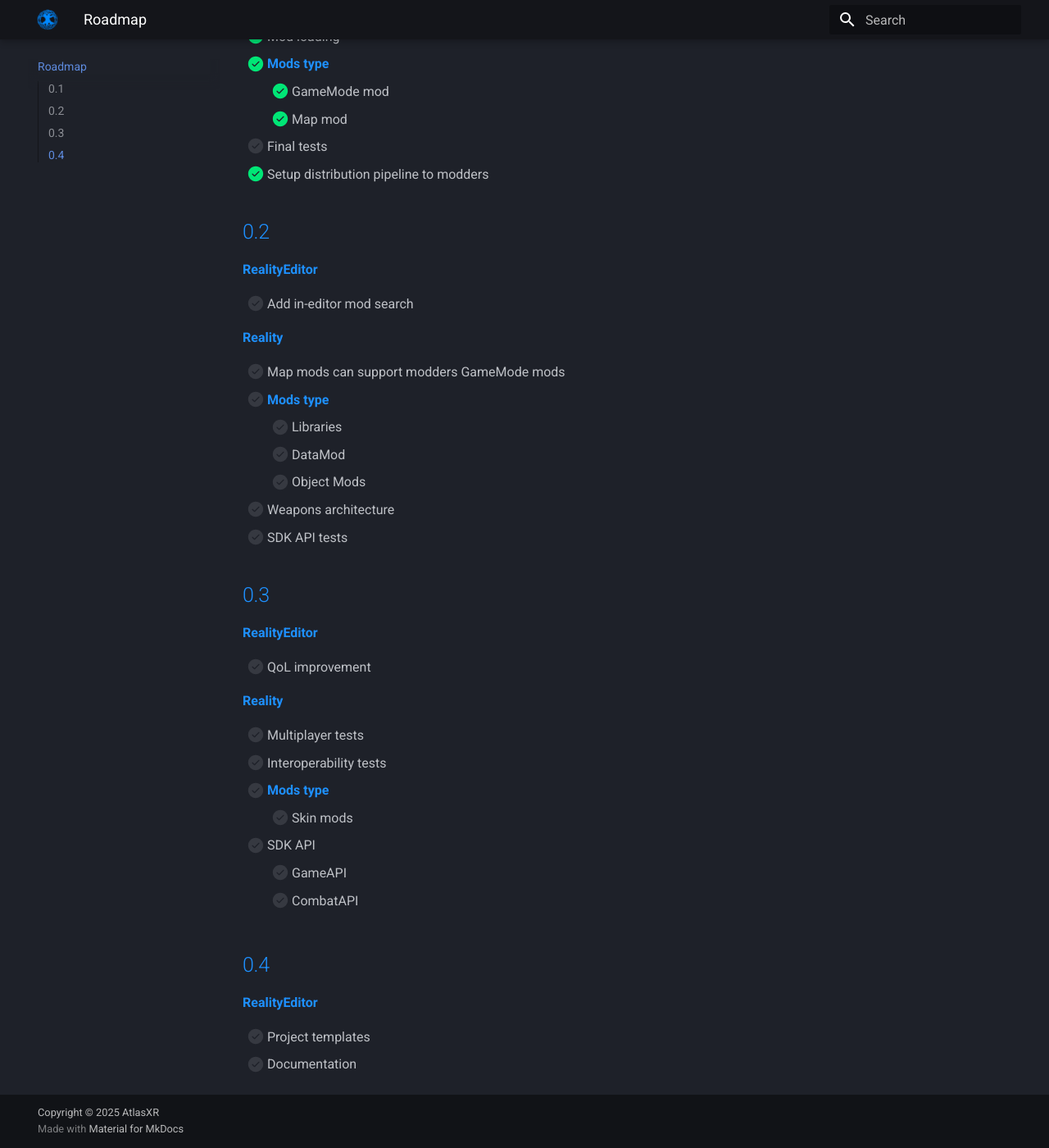
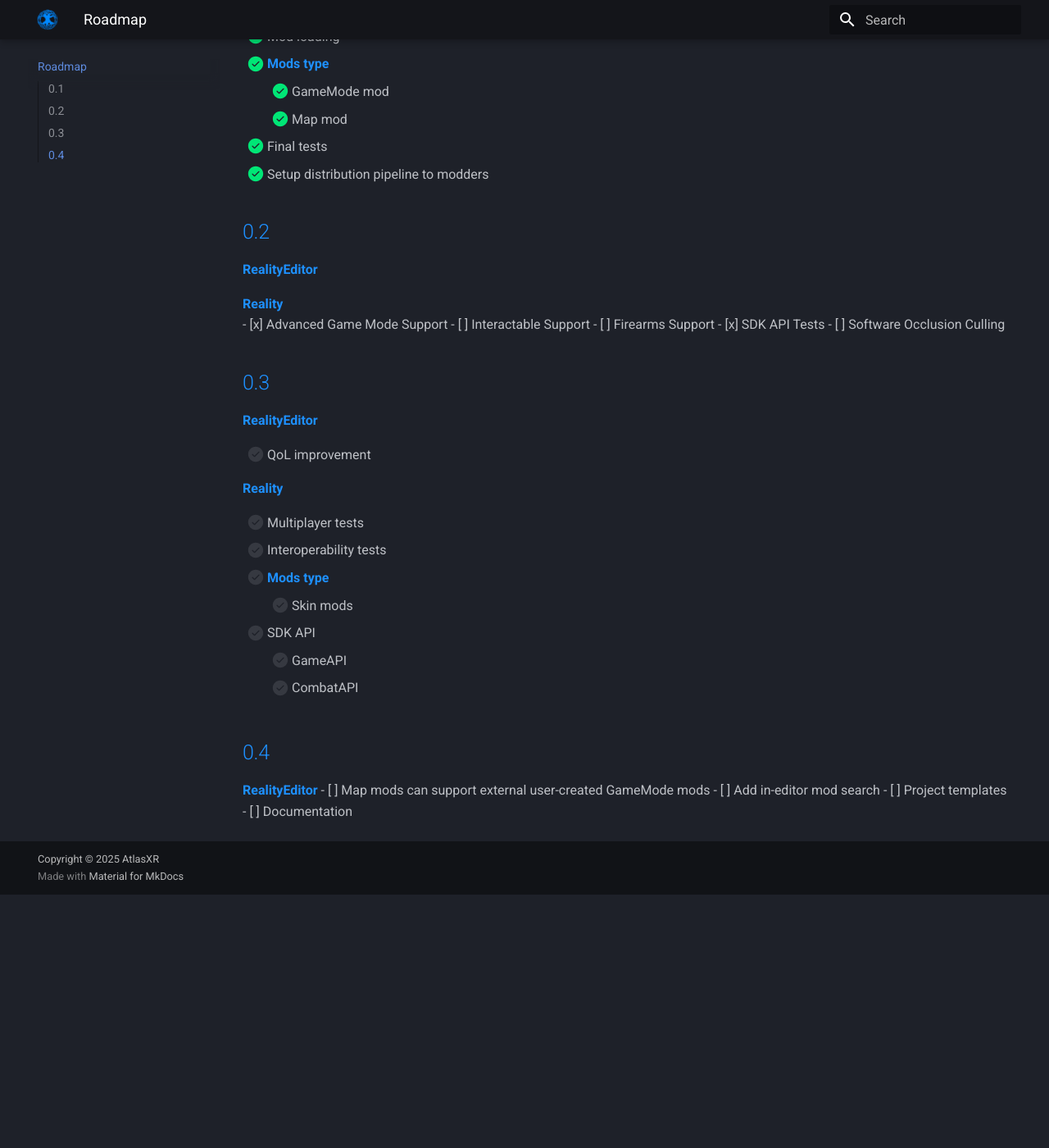
Before and after one commit to AtlasXRInc/RealitySDK-Documentation, an MkDocs documentation site: the page built from Documentation/Source/Roadmap.md, in a window 1280 px wide and 1400 px high, scrolled down 690 px. Shown: the whole window at 82% size. Built offline with MkDocs 1.6.1 and Material for MkDocs 9.7.7, drawn with Linux system fonts in a browser that asks for light colours; after the commit the page ends 1781 px from its top, so only the background shows below that.

Commit message:
Roadmap update

```diff
--- a/Documentation/Source/Roadmap.md
+++ b/Documentation/Source/Roadmap.md
@@ -23,23 +23,18 @@
 - [x] **Mods type**
     * [x] GameMode mod
     * [x] Map mod
-- [ ] Final tests
+- [x] Final tests
 - [x] Setup distribution pipeline to modders
 
 ## 0.2
 **RealityEditor**
 
-- [ ] Add in-editor mod search
-
 **Reality**
-
-- [ ] Map mods can support modders GameMode mods
-- [ ] **Mods type**
-    * [ ] Libraries
-    * [ ] DataMod
-    * [ ] Object Mods
-- [ ] Weapons architecture
-- [ ] SDK API tests
+- [x] Advanced Game Mode Support
+- [ ] Interactable Support
+- [ ] Firearms Support
+- [x] SDK API Tests
+- [ ] Software Occlusion Culling
 
 ## 0.3
 **RealityEditor**
@@ -56,9 +51,9 @@
     * [ ] GameAPI
     * [ ] CombatAPI
 
-
 ## 0.4
 **RealityEditor**
-
+- [ ] Map mods can support external user-created GameMode mods
+- [ ] Add in-editor mod search
 - [ ] Project templates
 - [ ] Documentation
```
